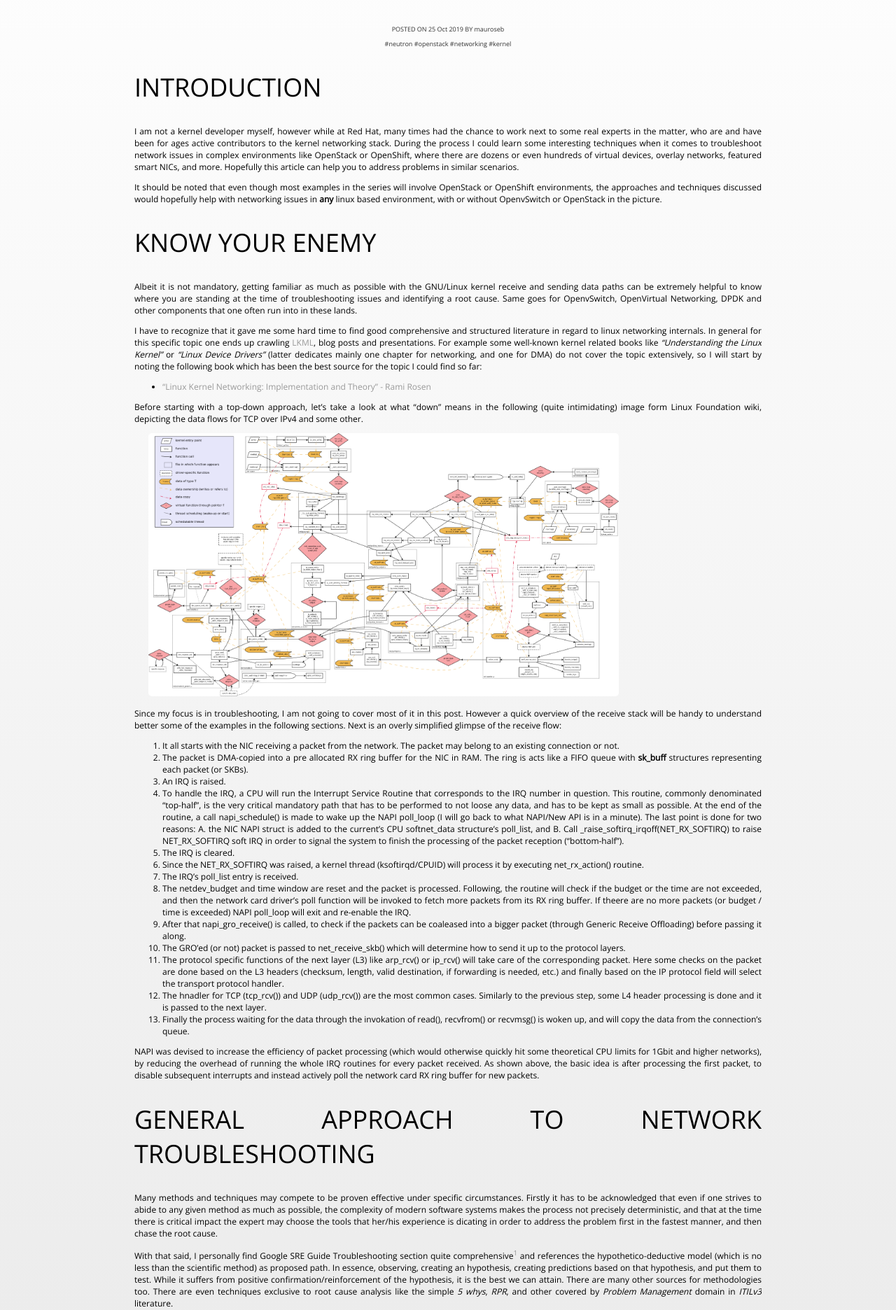
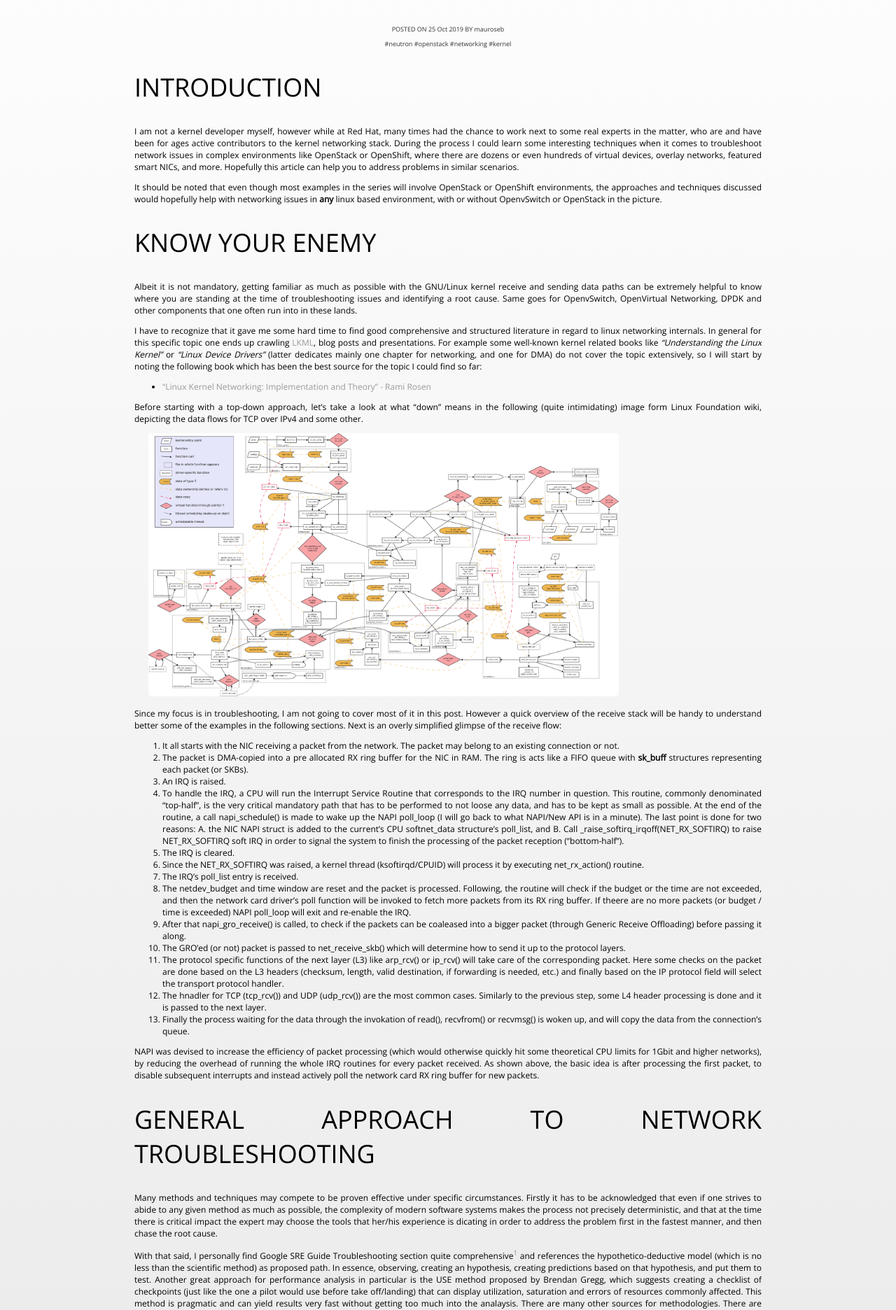
Before and after one commit to mauroseb/mauroseb.github.io, a Jekyll site: the page built from _posts/2019-10-25-troubleshoot-networks-like-netdev.md, in a window 1280 px wide. Shown: the part 273-2145 px from the top of the page at 70% size. Built offline with Jekyll 4.4.1, drawn with Linux system fonts in a browser that asks for light colours; some of the changed text lies outside the part shown.

Commit message:
Update 2019-10-25-troubleshoot-networks-like-netdev.md

```diff
--- a/_posts/2019-10-25-troubleshoot-networks-like-netdev.md
+++ b/_posts/2019-10-25-troubleshoot-networks-like-netdev.md
@@ -53,9 +53,9 @@ NAPI was devised to increase the efficiency of packet processing (which would ot
 
 Many methods and techniques may compete to be proven effective under specific circumstances. Firstly it has to be acknowledged that even if one strives to abide to any given method as much as possible, the complexity of modern software systems makes the process not precisely deterministic, and that at the time there is critical impact the expert may choose the tools that her/his experience is dicating in order to address the problem first in the fastest manner, and then chase the root cause.
 
-With that said, I personally find Google SRE Guide Troubleshooting section quite comprehensive[^1] and references the hypothetico-deductive model (which is no less than the scientific method) as proposed path. In essence, observing, creating an hypothesis, creating predictions based on that hypothesis, and put them to test. While it suffers from positive confirmation/reinforcement of the hypothesis, it is the best we can attain. There are many other sources for methodologies too. There are even techniques exclusive to root cause analysis like the simple _5 whys_, _RPR_, and other covered by _Problem Management_ domain in _ITILv3_ literature.
+With that said, I personally find Google SRE Guide Troubleshooting section quite comprehensive[^1] and references the hypothetico-deductive model (which is no less than the scientific method) as proposed path. In essence, observing, creating an hypothesis, creating predictions based on that hypothesis, and put them to test. Another great approach for performance analysis in particular is the USE method proposed by Brendan Gregg, which suggests creating a checklist of checkpoints (just like the one a pilot would use before take off/landing) that can display utilization, saturation and errors of resources commonly affected. This method is pragmatic and can yield results very fast without getting too much into the analaysis. There are many other sources for methodologies. There are even techniques exclusive to root cause analysis like the simple _5 whys_, _RPR_, and other covered by _Problem Management_ domain in _ITILv3_ literature.
 
-Most agree that a thorough observation and data gathering has to take place first. Which is what I am going to focus on in the following section.
+Most would agree that a thorough observation and data gathering has to take place in the begging. Which is what I am going to focus on in the following section.
 
 <img src="https://imgs.xkcd.com/comics/networking_problems.png" alt="plotnet sample PNG" style="width:50%;align:center;"/>
 
```
